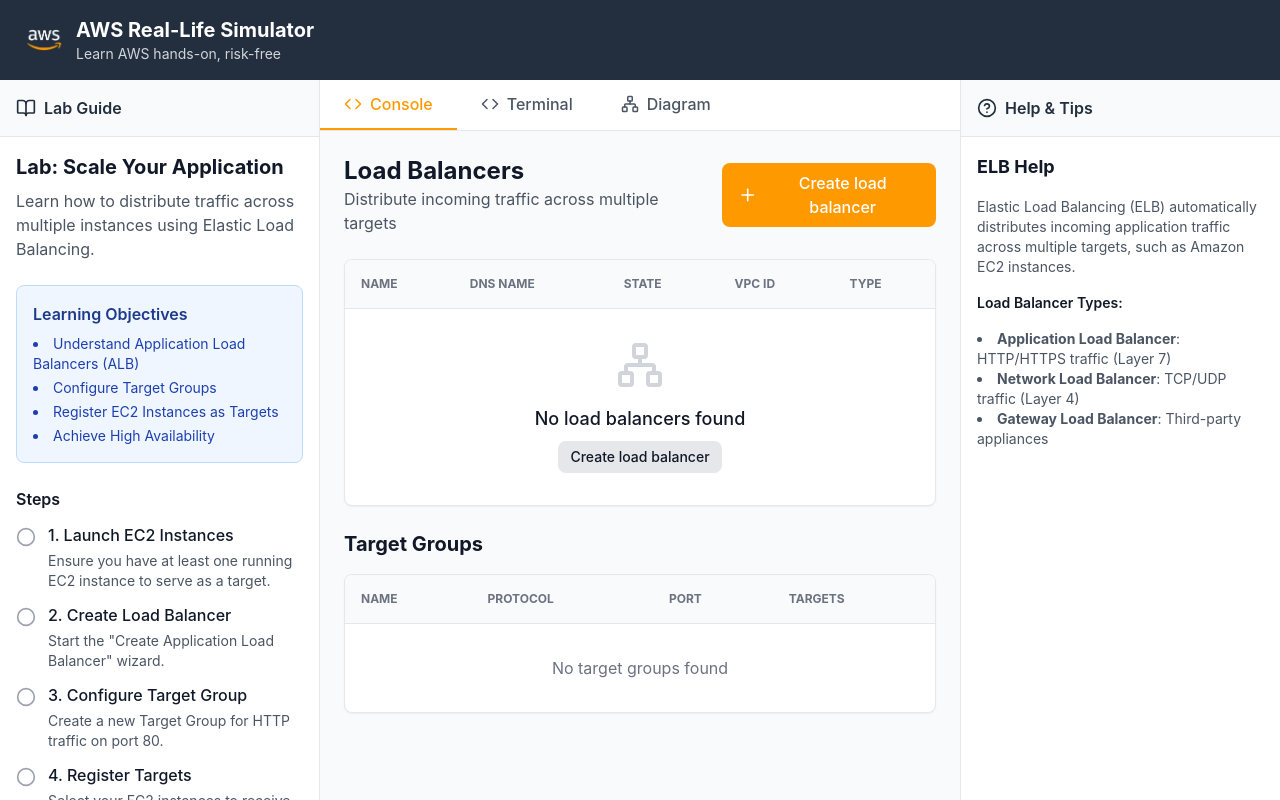
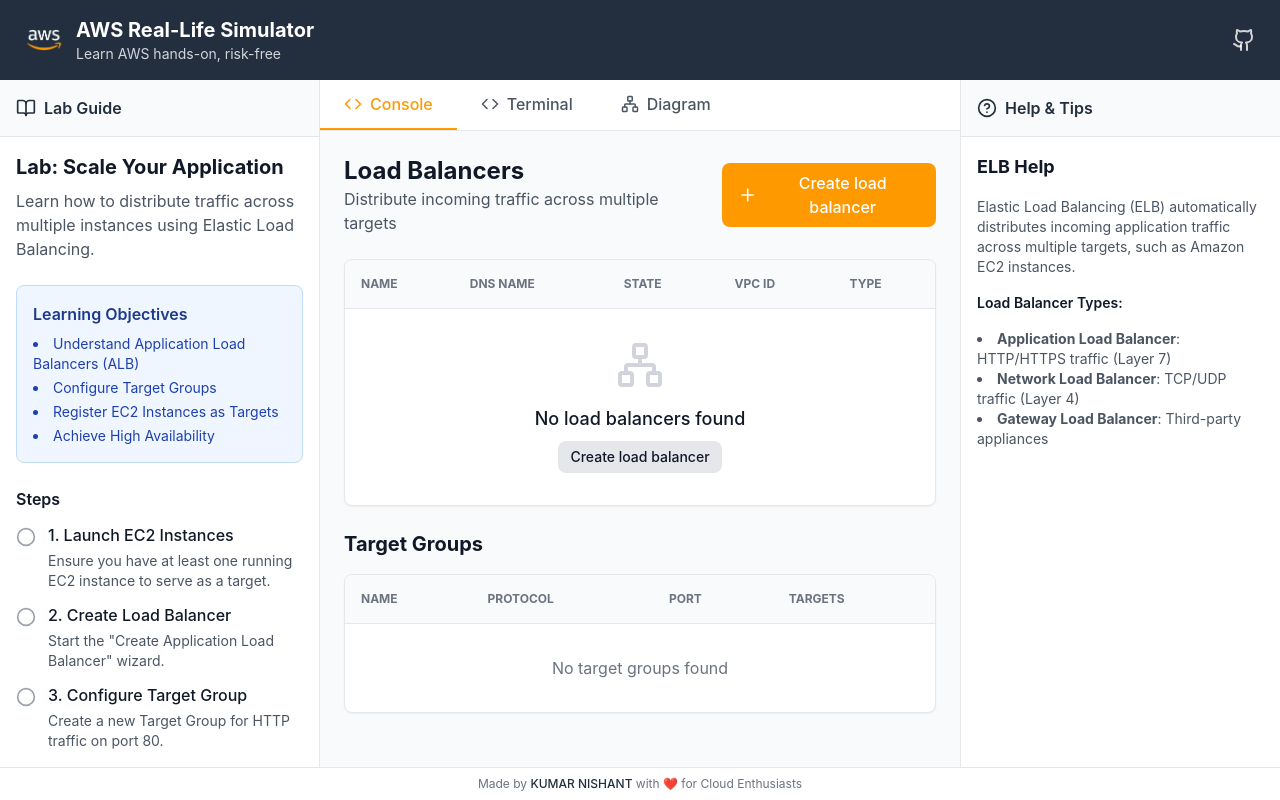
Before and after one commit to K-Nishant-18/AWS-Simulator, a React (Vite) app: page /elb in a window 1280 px wide. Built offline with nearby package versions, Linux system fonts and the light colour scheme.

Commit message:
Added Footer

```diff
--- a/src/App.tsx
+++ b/src/App.tsx
@@ -8,6 +8,7 @@
 import { ELBLab } from './pages/ELBLab';
 import { NavCard } from './components/NavCard';
 import { S3Icon, EC2Icon, IAMIcon, RDSIcon, Route53Icon, ELBIcon } from './components/ServiceIcons';
+import { Github } from 'lucide-react';
 
 const HomePage: React.FC = () => {
   return (
@@ -72,10 +73,34 @@
           />
         </div>
 
-        <div className="mt-12 text-center">
+        <div className="mt-12 text-center space-y-4">
           <p className="text-gray-400 text-sm">
             100% Safe • No AWS Account Required • Zero Cost
           </p>
+
+          <div className="flex flex-col md:flex-row items-center justify-center gap-4 md:gap-6 pt-4 border-t border-gray-800/50 max-w-md mx-auto">
+            <p className="text-gray-400 text-sm">
+              Made by{' '}
+              <a
+                href="https://www.kumar-nishant.me/"
+                target="_blank"
+                rel="noopener noreferrer"
+                className="text-red-500 hover:text-red-400 font-medium transition-colors"
+              >
+                KUMAR NISHANT
+              </a>
+              {' '}with ❤️ for Cloud Enthusiasts
+            </p>
+            <a
+              href="https://github.com/K-Nishant-18/AWS-Simulator"
+              target="_blank"
+              rel="noopener noreferrer"
+              className="text-gray-400 hover:text-white transition-colors"
+              title="View on GitHub"
+            >
+              <Github size={24} />
+            </a>
+          </div>
         </div>
       </div>
     </div>
--- a/src/layouts/LabLayout.tsx
+++ b/src/layouts/LabLayout.tsx
@@ -1,5 +1,5 @@
 import React, { useState } from 'react';
-import { BookOpen, Code, HelpCircle, Network } from 'lucide-react';
+import { BookOpen, Code, HelpCircle, Network, Github } from 'lucide-react';
 import { ArchitectureDiagram } from '../components/ArchitectureDiagram';
 
 interface LabLayoutProps {
@@ -31,6 +31,15 @@
                             <p className="text-xs md:text-sm text-gray-300 hidden md:block">Learn AWS hands-on, risk-free</p>
                         </div>
                     </div>
+                    <a
+                        href="https://github.com/K-Nishant-18/AWS-Simulator"
+                        target="_blank"
+                        rel="noopener noreferrer"
+                        className="hidden md:block text-white/80 hover:text-white transition-colors"
+                        title="View on GitHub"
+                    >
+                        <Github size={24} />
+                    </a>
                 </div>
             </header>
 
@@ -128,6 +137,33 @@
                     </aside>
                 )}
             </div>
+
+            {/* Footer */}
+            <footer className="bg-white border-t border-gray-200 py-2 px-4 text-center text-xs text-gray-500 flex-shrink-0">
+                <div className="flex flex-col md:flex-row items-center justify-center gap-2">
+                    <span>
+                        Made by{' '}
+                        <a
+                            href="https://www.kumar-nishant.me/"
+                            target="_blank"
+                            rel="noopener noreferrer"
+                            className="text-aws-blue hover:text-aws-orange font-medium transition-colors"
+                        >
+                            KUMAR NISHANT
+                        </a>
+                        {' '}with ❤️ for Cloud Enthusiasts
+                    </span>
+                    <a
+                        href="https://github.com/K-Nishant-18/AWS-Simulator"
+                        target="_blank"
+                        rel="noopener noreferrer"
+                        className="md:hidden text-gray-500 hover:text-gray-700 transition-colors"
+                        title="View on GitHub"
+                    >
+                        <Github size={20} />
+                    </a>
+                </div>
+            </footer>
         </div>
     );
 };
```
